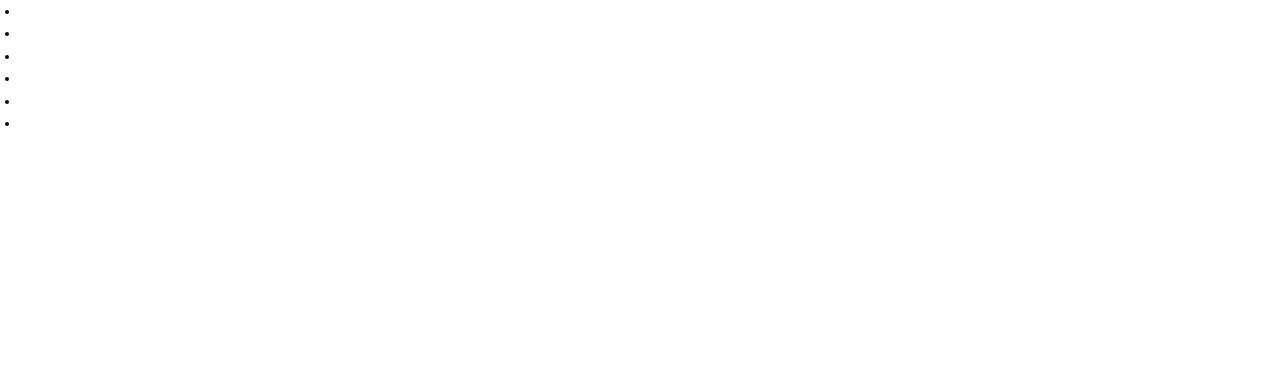
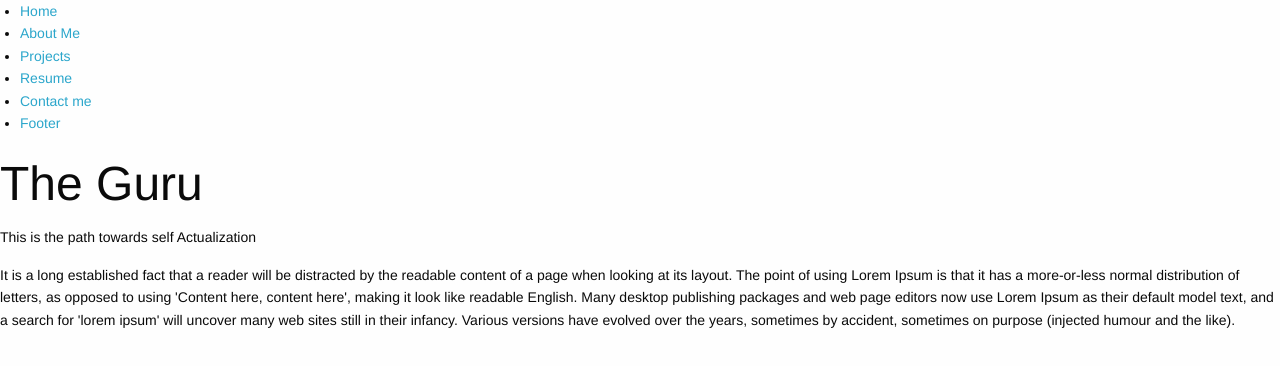
Before and after one commit to willieaugustine/aboutme, a plain HTML site: page index.html in a window 1280 px wide. Drawn offline with Linux system fonts and the light colour scheme.

Commit message:
more changes

```diff
--- a/index.html
+++ b/index.html
@@ -11,19 +11,24 @@
    <header>
        <nav>
            <ul>
-               <li></li>
-               <li></li>
-               <li></li>
-               <li></li>
-               <li></li>
-               <li></li>
+               <li><a href="#">Home</a></li>
+               <li><a href="#">About Me</a></li>
+               <li><a href="#">Projects</a></li>
+               <li><a href="#">Resume</a></li>
+               <li><a href="#">Contact me</a></li>
+               <li><a href="#">Footer</a></li>
            </ul>
        </nav>
    </header>
    <div>
+       <h1>The Guru</h1>
+       <p>This is the path towards self Actualization</p>
+   </div>
+   <div>
        <h1>
-           <p></p>
        </h1>
+       <p>It is a long established fact that a reader will be distracted by the readable content of a page when looking at its layout. The point of using Lorem Ipsum is that it has a more-or-less normal distribution of letters, as opposed to using 'Content here, content here', making it look like readable English. Many desktop publishing packages and web page editors now use Lorem Ipsum as their default model text, and a search for 'lorem ipsum' will uncover many web sites still in their infancy. Various versions have evolved over the years, sometimes by accident, sometimes on purpose (injected humour and the like).
+</p>
    </div>
 
     <div></div>
```
